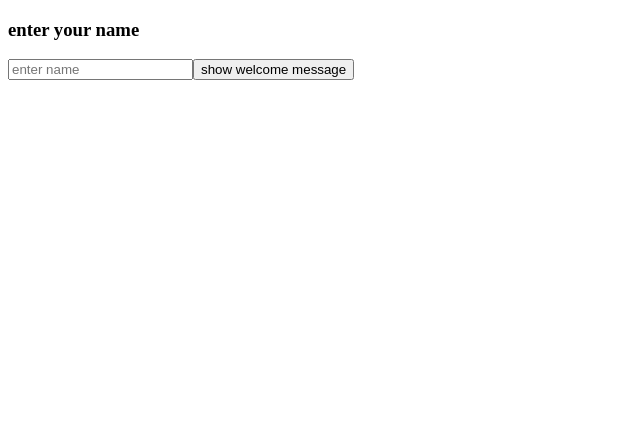
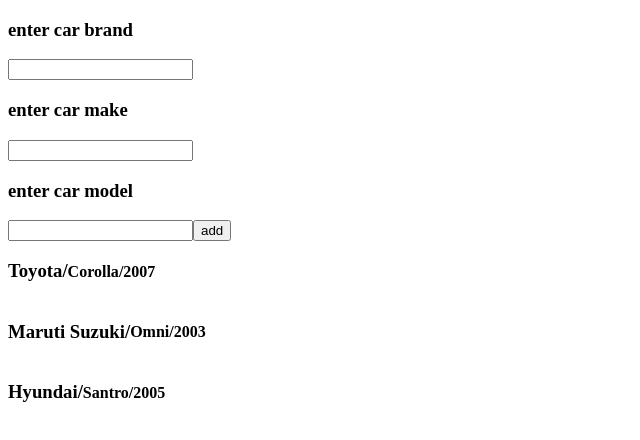
Before and after one commit to swethaogeti/react-hooks-practice, a React (Create React App) app: page / in a window 1280 px wide. Shown: the top 440 px of the page, without its empty margins (0-640 px from the left). Built offline with nearby package versions, Linux system fonts and the light colour scheme.

Commit message:
initial commit

```diff
--- a/src/App.js
+++ b/src/App.js
@@ -13,6 +13,7 @@ import { AddToDo } from "./useState-excercise/AddToDo";
 import { BrandFilter } from "./practiceSet-1/BrandFilter";
 import { ToDOList } from "./practiceSet-1/ToDoList";
 import { DisplayHelloHi } from "./practiceSet-1/DisplayHelloHi";
+import { CarList } from "./practiceSet-1/CarList";
 export default function App() {
   return (
     <div className="App">
@@ -29,7 +30,8 @@ export default function App() {
       {/* <AddToDo /> */}
       {/* <BrandFilter /> */}
       {/* <ToDOList /> */}
-      <DisplayHelloHi />
+      {/* <DisplayHelloHi /> */}
+      <CarList />
     </div>
   );
 }
--- /dev/null
+++ b/src/practiceSet-1/CarList.js
@@ -0,0 +1,67 @@
+import { useState } from "react";
+
+export const CarList = () => {
+  const data = [
+    {
+      id: "c1",
+      brand: "Toyota",
+      make: "Corolla",
+      model: "2007"
+    },
+    {
+      id: "c2",
+      brand: "Maruti Suzuki",
+      make: "Omni",
+      model: "2003"
+    },
+    {
+      id: "c3",
+      brand: "Hyundai",
+      make: "Santro",
+      model: "2005"
+    }
+  ];
+  const [details, setDetails] = useState({
+    id: "",
+    brand: "",
+    make: "",
+    model: ""
+  });
+  const addCars = (e) => {
+    e.preventDefault();
+    if (details.brand !== "") {
+      setCars([...cars, details]);
+    }
+    setDetails({ brand: "", make: "", model: "" });
+  };
+  const [cars, setCars] = useState(data);
+  return (
+    <div>
+      <h3>enter car brand</h3>
+      <input
+        value={details.brand}
+        onChange={(e) => setDetails({ ...details, brand: e.target.value })}
+      ></input>
+      <h3>enter car make</h3>
+      <input
+        value={details.make}
+        onChange={(e) => setDetails({ ...details, make: e.target.value })}
+      ></input>
+      <h3>enter car model</h3>
+      <input
+        value={details.model}
+        onChange={(e) => setDetails({ ...details, model: e.target.value })}
+      ></input>
+      <button onClick={(e) => addCars(e)}>add</button>
+      {cars.map((item) => {
+        return (
+          <div style={{ display: "flex" }}>
+            <h3>{item.brand}/ </h3>
+            <h4>{item.make}/</h4>
+            <h4>{item.model}</h4>
+          </div>
+        );
+      })}
+    </div>
+  );
+};
```
